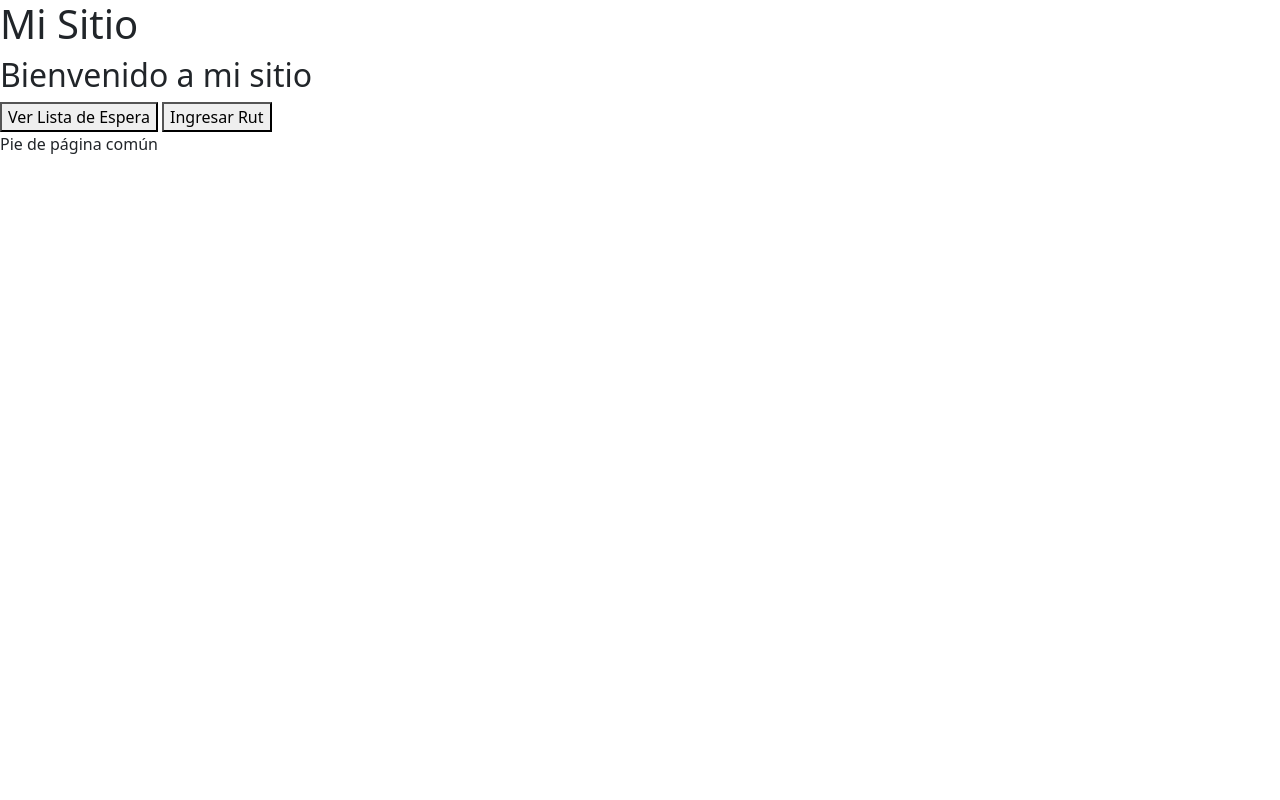
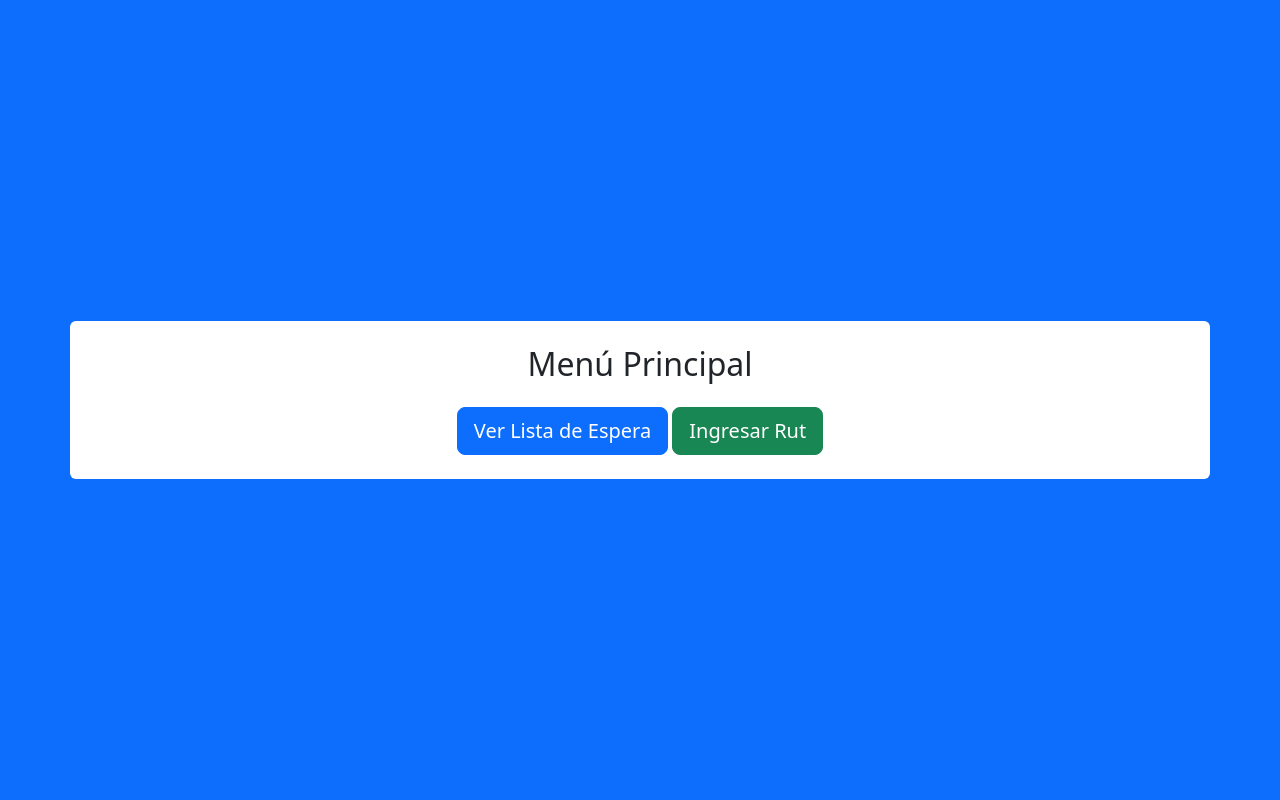
Before and after one commit to Daniher01/gestion_filas, a Django app: page / in a window 1280 px wide. Run offline with Django 4.2, Linux system fonts and the light colour scheme.

Commit message:
se agrega colores al menú

```diff
--- a/gestion_filas/templates/base.html
+++ b/gestion_filas/templates/base.html
@@ -9,18 +9,10 @@
     <link href="https://cdn.jsdelivr.net/npm/bootstrap@5.3.2/dist/css/bootstrap.min.css" rel="stylesheet" integrity="sha384-T3c6CoIi6uLrA9TneNEoa7RxnatzjcDSCmG1MXxSR1GAsXEV/Dwwykc2MPK8M2HN" crossorigin="anonymous">
 </head>
 <body>
-    <div id="encabezado">
-        <!-- Contenido del encabezado común -->
-        <h1>Mi Sitio</h1>
-    </div>
+
 
     <div id="contenido">
         {% block content %}{% endblock %}
-    </div>
-
-    <div id="pie">
-        <!-- Contenido del pie de página común -->
-        <p>Pie de página común</p>
     </div>
 
 
--- a/gestion_filas/templates/listaEspera/ingresar_rut.html
+++ b/gestion_filas/templates/listaEspera/ingresar_rut.html
@@ -1,11 +1,9 @@
-<!-- templates/listaEspera/ingresar_rut.html -->
-<!DOCTYPE html>
 <!-- templates/listaEspera/ver_lista_espera.html -->
-{% extends 'base.html' %}
+{% extends 'listaEspera/header.html' %}
 
 {% block title %}Pacientes{% endblock %}
 
-{% block content %}
+{% block main %}
     <h2>Ingresar Rut</h2>
     <form method="post" action="{% url 'ingresar_rut' %}">
         {% csrf_token %}
--- a/gestion_filas/templates/listaEspera/ver_lista_espera.html
+++ b/gestion_filas/templates/listaEspera/ver_lista_espera.html
@@ -1,9 +1,9 @@
 <!-- templates/listaEspera/ver_lista_espera.html -->
-{% extends 'base.html' %}
+{% extends 'listaEspera/header.html' %}
 
 {% block title %}Clínica{% endblock %}
 
-{% block content %}
+{% block main %}
     <h2>Lista de Espera</h2>
     <table>
         <thead>
--- a/gestion_filas/templates/pagina_principal.html
+++ b/gestion_filas/templates/pagina_principal.html
@@ -4,8 +4,16 @@
 {% block title %}Menú{% endblock %}
 
 {% block content %}
-    <!-- Contenido específico de la página principal -->
-    <h2>Bienvenido a mi sitio</h2>
-    <a href="{% url 'ver_listaEspera' %}"><button>Ver Lista de Espera</button></a>
-    <a href="{% url 'ingresar_rut' %}"><button>Ingresar Rut</button></a>
+    <div class="container-fluid bg-primary vh-100 d-flex align-items-center">
+        <div class="container bg-white p-4 rounded">
+            <div class="row justify-content-center">
+                <div class="col-md-6 text-center">
+                    <!-- Contenido específico de la página principal -->
+                    <h2>Menú Principal</h2>
+                    <a href="{% url 'ver_listaEspera' %}" class="btn btn-primary btn-lg mt-3">Ver Lista de Espera</a>
+                    <a href="{% url 'ingresar_rut' %}" class="btn btn-success btn-lg mt-3">Ingresar Rut</a>
+                </div>
+            </div>
+        </div>
+    </div>
 {% endblock %}
```
Also changed, not shown: gestion_filas/templates/listaEspera/footer.html (added, +10 -0 lines), gestion_filas/templates/listaEspera/header.html (added, +12 -0 lines).
